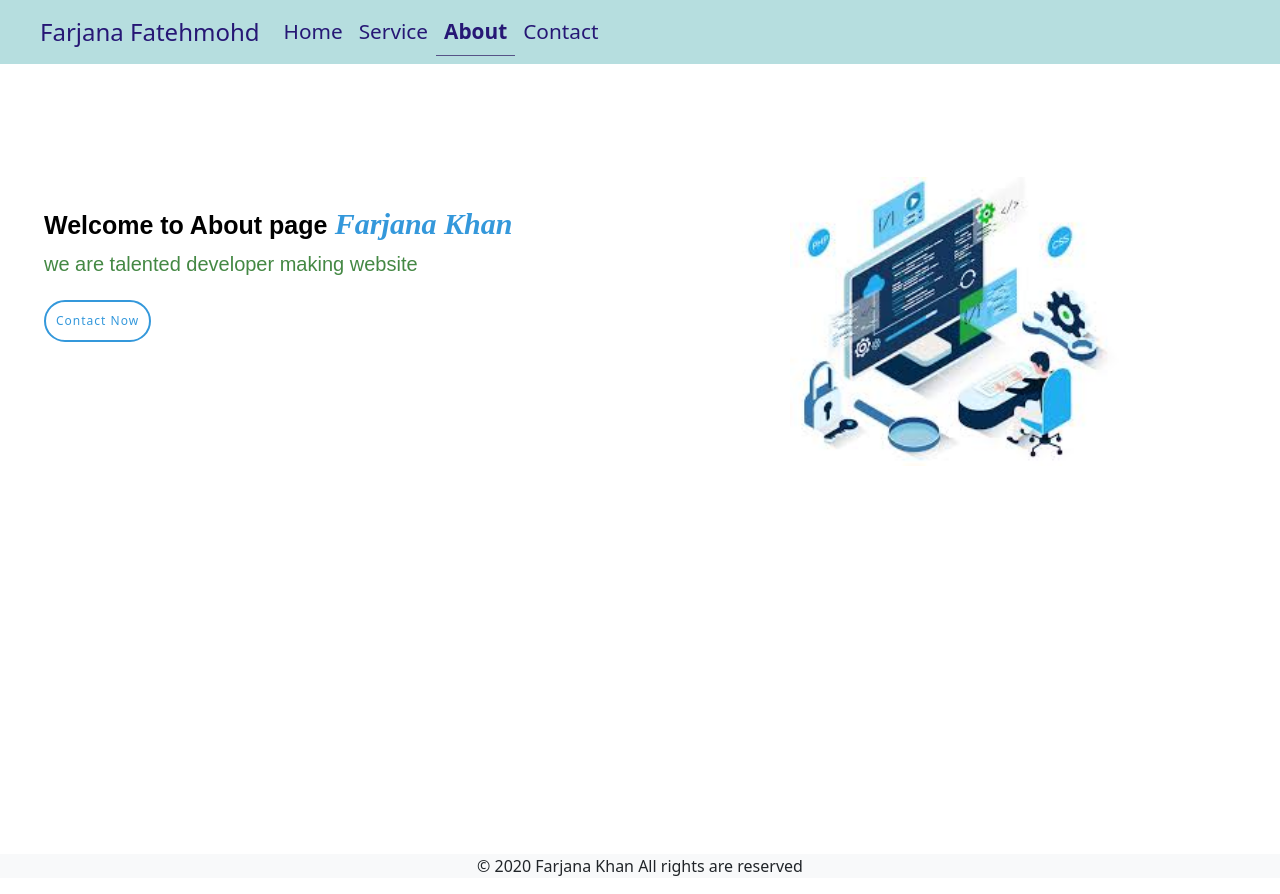
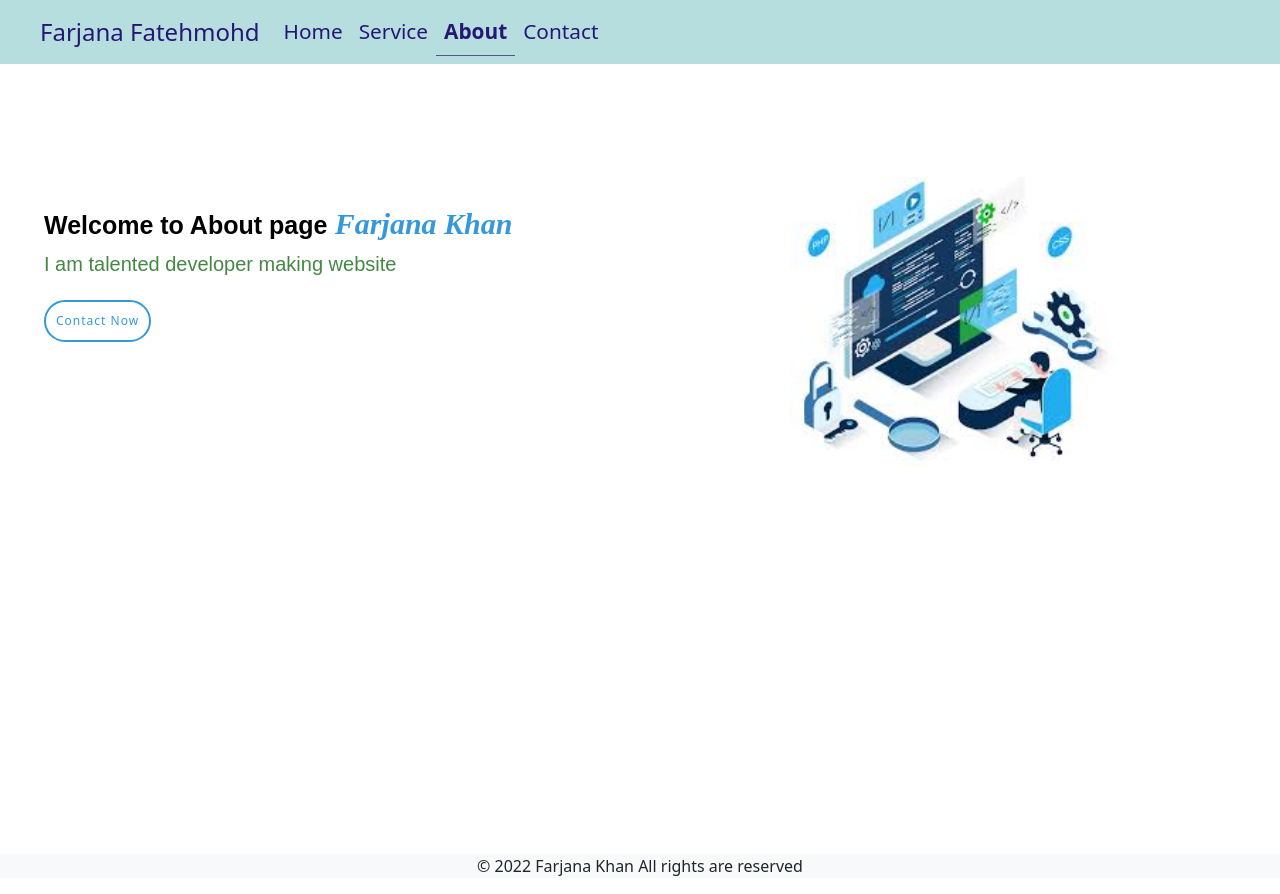
Before and after one commit to Farjana1khan/WebSiteReactServices, a React (Create React App) app: page /about in a window 1280 px wide. Built offline with nearby package versions, Linux system fonts and the light colour scheme.

Commit message:
changes something

```diff
--- a/src/Common.js
+++ b/src/Common.js
@@ -19,7 +19,7 @@ const Common = (props) => {
       </h4>
 
        <h5 className="my-1">
-     we are talented developer making website
+    I am talented developer making website
       </h5>
     <div className="mt-4">
     <NavLink to={props.visit}
--- a/src/Footer.js
+++ b/src/Footer.js
@@ -4,7 +4,7 @@ const Footer = () => {
         <>
         <footer className="w-80 bg-light  text-center">
 
-        <p>© 2020 Farjana Khan  All  rights are reserved
+        <p>© 2022 Farjana Khan  All  rights are reserved
         </p>
         </footer>
 
```
